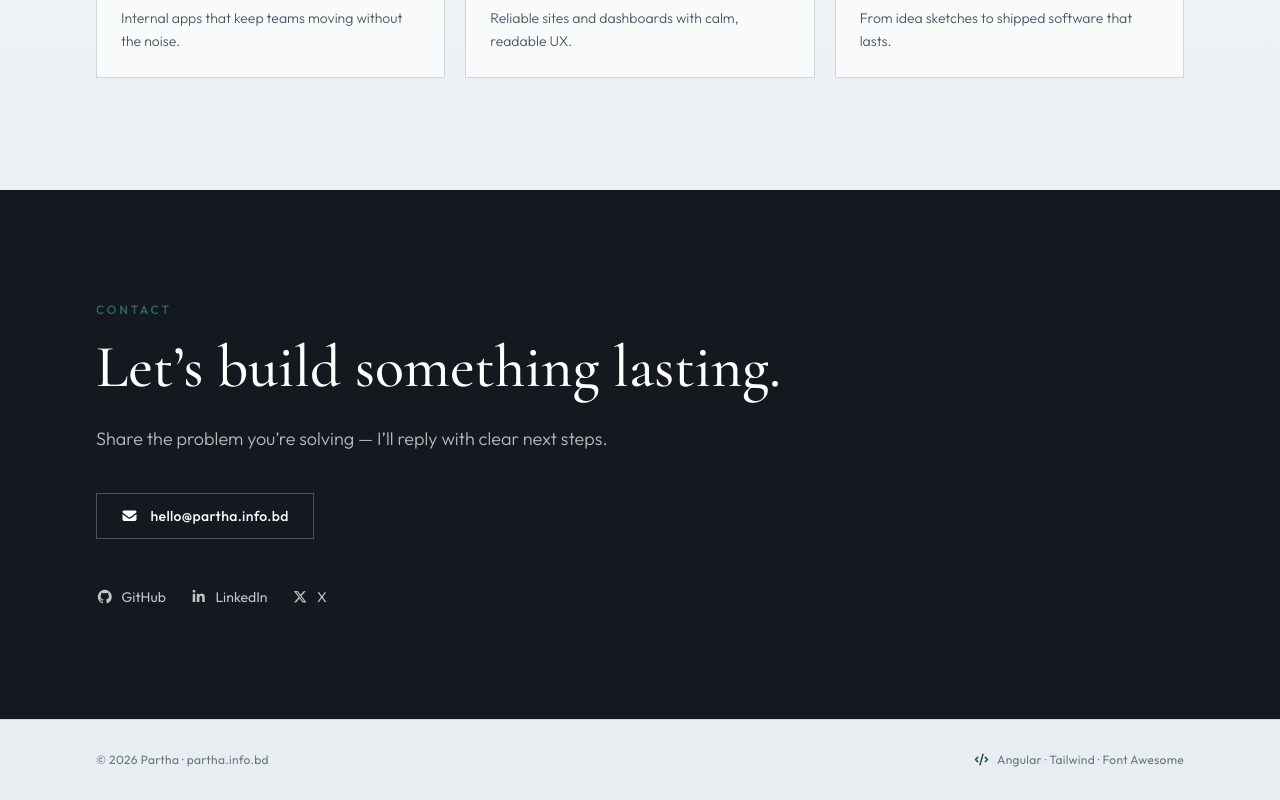
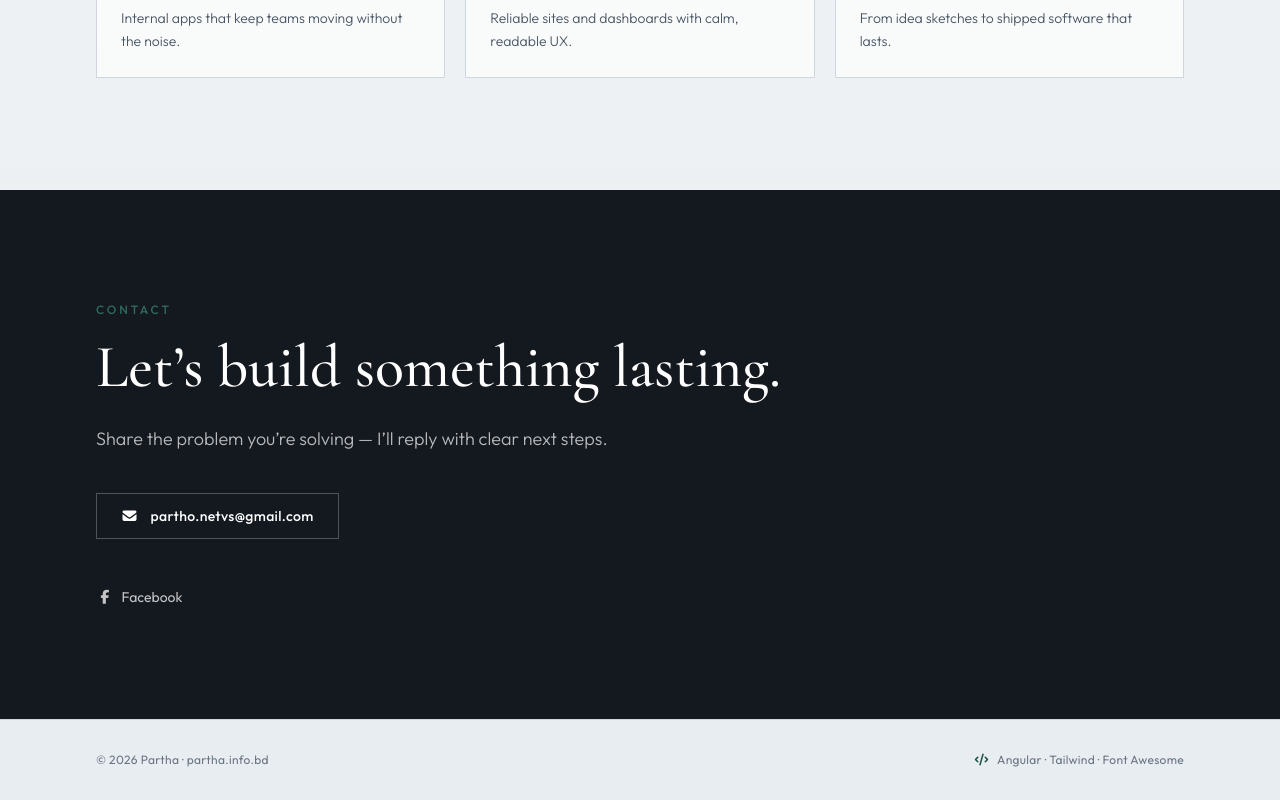
Before and after one commit to go-cdn/partha-info-bd-web, an Angular app: page / in a window 1280 px wide. Shown: the part 2228-3028 px from the top of the page. Built offline with nearby package versions, Linux system fonts and the light colour scheme.

Commit message:
Auto Update

```diff
--- a/src/app/app.html
+++ b/src/app/app.html
@@ -180,43 +180,25 @@
         Share the problem you’re solving — I’ll reply with clear next steps.
       </p>
 
-      <div class="mt-10">
+      <div class="mt-10 flex flex-wrap items-center gap-4">
         <a
-          href="mailto:hello@partha.info.bd"
+          href="mailto:partho.netvs@gmail.com"
           class="inline-flex items-center gap-3 border border-white/25 px-6 py-3 text-sm font-medium tracking-wide transition hover:border-accent-soft hover:bg-accent"
         >
           <i class="fa-solid fa-envelope" aria-hidden="true"></i>
-          hello&#64;partha.info.bd
+          partho.netvs&#64;gmail.com
         </a>
       </div>
 
       <div class="mt-12 flex flex-wrap gap-6">
         <a
-          href="https://github.com/"
+          href="https://www.facebook.com/partho.torofder/"
           target="_blank"
           rel="noopener noreferrer"
           class="link-line inline-flex items-center gap-2 text-sm text-white/75"
         >
-          <i class="fa-brands fa-github" aria-hidden="true"></i>
-          GitHub
-        </a>
-        <a
-          href="https://www.linkedin.com/"
-          target="_blank"
-          rel="noopener noreferrer"
-          class="link-line inline-flex items-center gap-2 text-sm text-white/75"
-        >
-          <i class="fa-brands fa-linkedin-in" aria-hidden="true"></i>
-          LinkedIn
-        </a>
-        <a
-          href="https://x.com/"
-          target="_blank"
-          rel="noopener noreferrer"
-          class="link-line inline-flex items-center gap-2 text-sm text-white/75"
-        >
-          <i class="fa-brands fa-x-twitter" aria-hidden="true"></i>
-          X
+          <i class="fa-brands fa-facebook-f" aria-hidden="true"></i>
+          Facebook
         </a>
       </div>
     </div>
```
